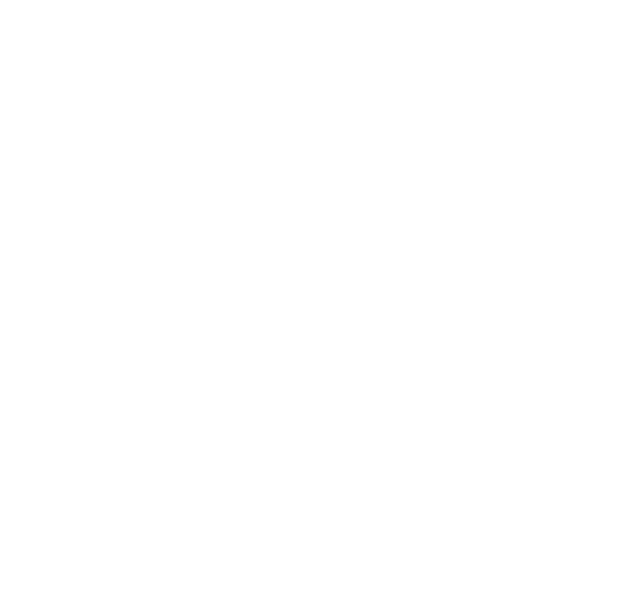
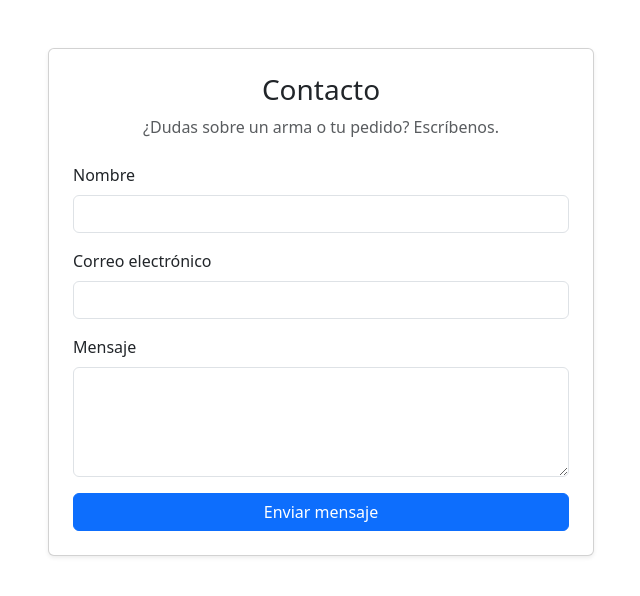
Before and after one commit to fluffoooVEVO/FS2_Eva-2, a React (Vite) app: page /contact in a window 1280 px wide. Before the commit this address had no page. Shown: the top 596 px of the page, without its empty margins (319-959 px from the left). Built offline with nearby package versions, Linux system fonts and the light colour scheme.

Commit message:
feat: pagina Contacto y ruta /contact

```diff
--- a/src/App.jsx
+++ b/src/App.jsx
@@ -4,6 +4,7 @@
 import ProductDetail from './pages/ProductDetail';
 import Login from './pages/Login';
 import Register from './pages/Register';
+import Contact from './pages/Contact';
 
 function App() {
   return (
@@ -15,6 +16,7 @@
       <Route path="/cart" element={<Cart />} />
       <Route path="/login" element={<Login />} />
       <Route path="/register" element={<Register />} />
+      <Route path="/contact" element={<Contact />} />
     </Routes>
   );
 }
--- /dev/null
+++ b/src/pages/Contact.jsx
@@ -0,0 +1,25 @@
+import { Container, Row, Col, Card } from 'react-bootstrap';
+import Text from '../components/atoms/Text';
+import ContactForm from '../components/organisms/ContactForm';
+
+function Contact() {
+    return (
+    <Container className="my-5">
+        <Row className="justify-content-center">
+        <Col xs={12} md={10} lg={6}>
+            <Card className="shadow-sm">
+            <Card.Body className="p-4">
+                <Text variant="h1" className="h3 mb-2 text-center">Contacto</Text>
+                <Text variant="p" className="text-muted text-center mb-4">
+                ¿Dudas sobre un arma o tu pedido? Escríbenos.
+                </Text>
+                <ContactForm />
+            </Card.Body>
+            </Card>
+        </Col>
+        </Row>
+    </Container>
+    );
+}
+
+export default Contact;
```
